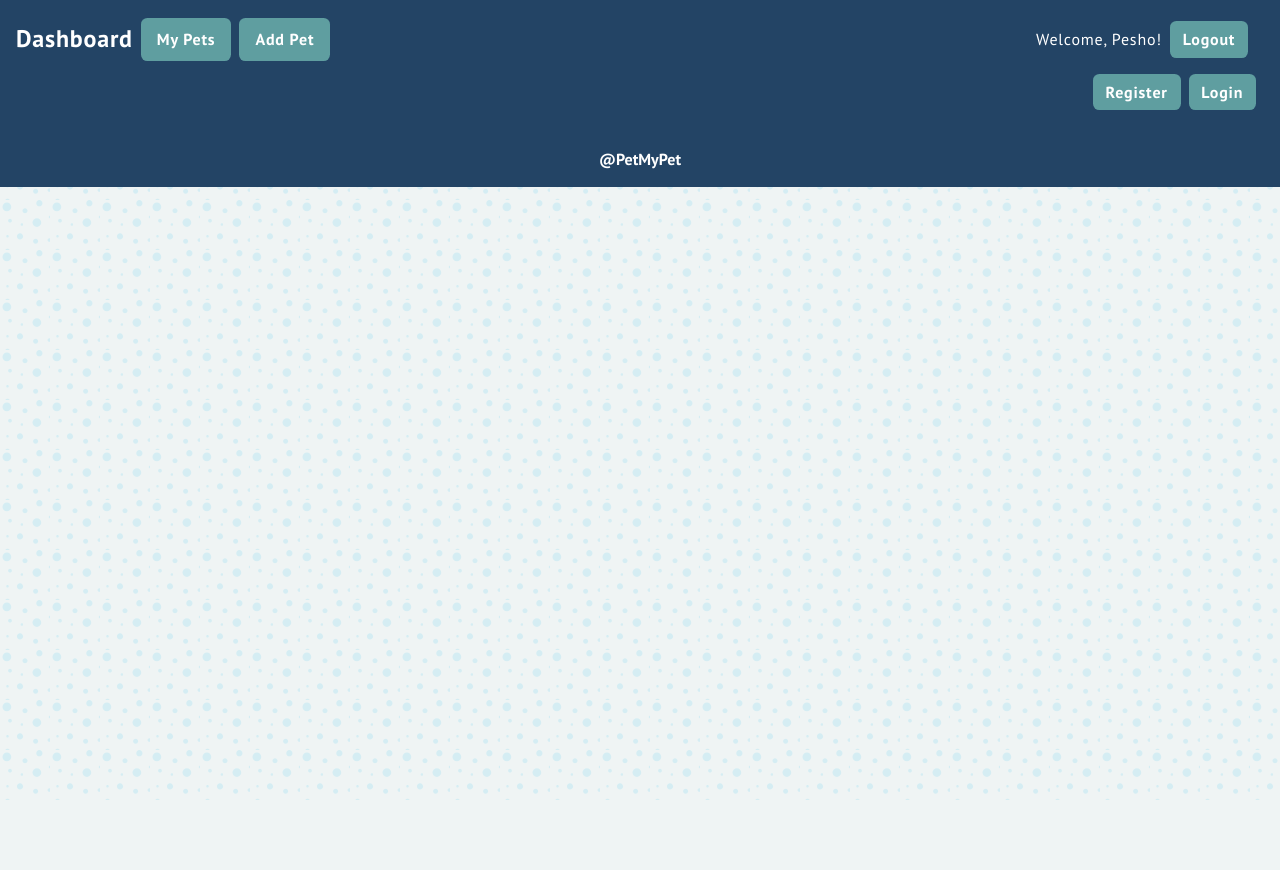
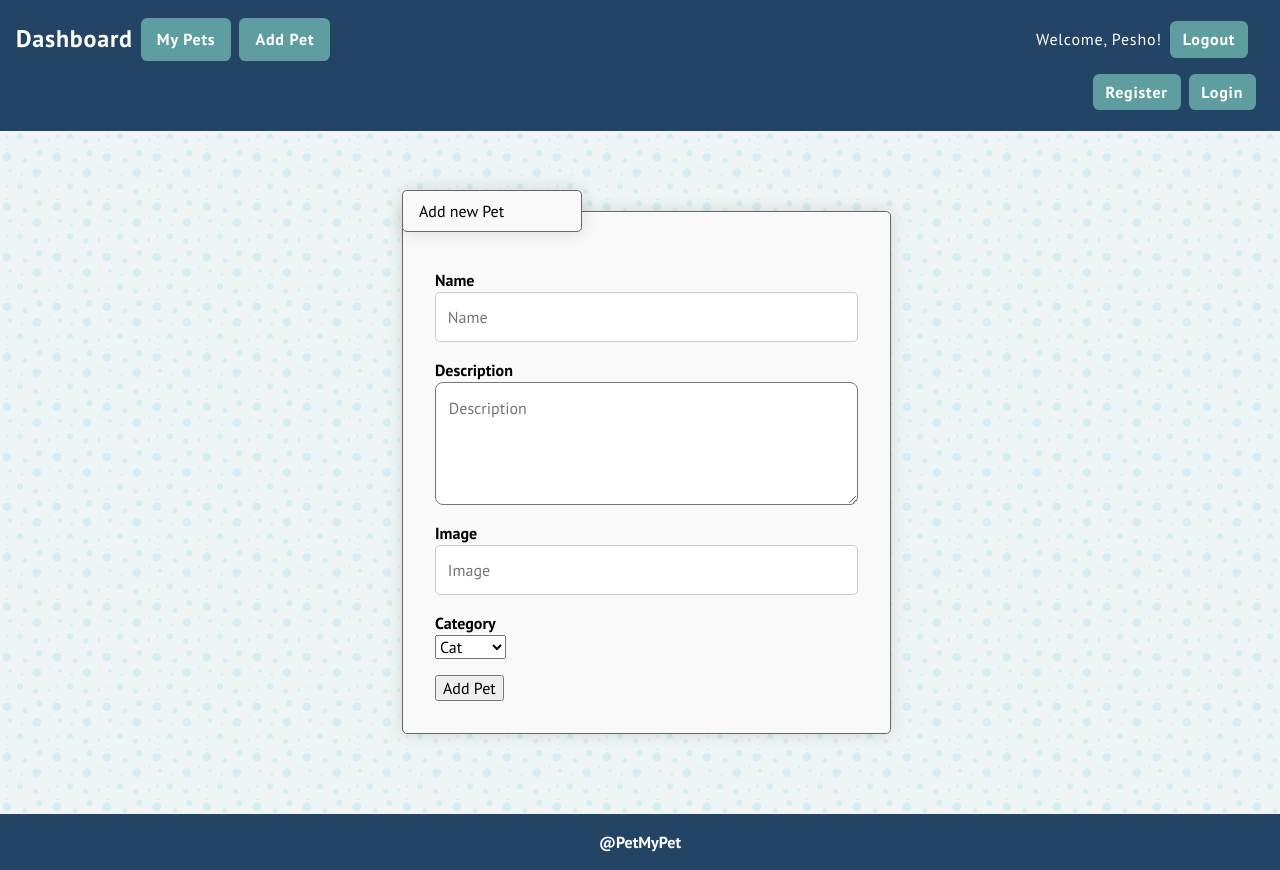
Before and after one commit to dzhaniivanov/react-demo, a React (Create React App) app: page /pets/create in a window 1280 px wide. Before the commit the page ends 800 px from the top, so only its background shows below. Built offline with nearby package versions, Linux system fonts and the light colour scheme; a web font is replaced by a local one.

Commit message:
add create form

```diff
--- a/src/App.js
+++ b/src/App.js
@@ -5,6 +5,8 @@ import Header from './components/Header/Header';
 import Footer from './components/Footer/Footer';
 import Categories from './components/Categories/Categories';
 import PetDetails from './components/PetDetails/PetDetails'
+import CreatePet from './components/CreatePet/CreatePet';
+
 
 
 
@@ -16,6 +18,8 @@ function App() {
         <Route path="/" exact component={Categories} />
         <Route path="/categories/:category" component={Categories} />
         <Route path="/pets/details/:petId" component={PetDetails} />
+        <Route path="/pets/create" component={CreatePet} />
+
       </Switch>
       <Footer />
     </div>
--- /dev/null
+++ b/src/components/CreatePet/CreatePet.js
@@ -0,0 +1,61 @@
+import * as petService from '../../services/petService';
+const CreatePet = ({
+    history
+}) => {
+    const onCreatePetSubmitHandler = (e) => {
+        e.preventDefault();
+        const { name, description, imageURL, category } = e.target;
+
+        petService.create(name.value, description.value, imageURL.value, category.value)
+            .then(()=>{
+                history.push('/')
+            })
+
+    }
+    return (
+        <section className="create">
+            <form onSubmit={onCreatePetSubmitHandler}>
+                <fieldset>
+                    <legend>Add new Pet</legend>
+                    <p className="field">
+                        <label for="name">Name</label>
+                        <span className="input">
+                            <input type="text" name="name" id="name" placeholder="Name" />
+                            <span className="actions"></span>
+                        </span>
+                    </p>
+                    <p className="field">
+                        <label for="description">Description</label>
+                        <span className="input">
+                            <textarea rows="4" cols="45" type="text" name="description" id="description"
+                                placeholder="Description"></textarea>
+                            <span className="actions"></span>
+                        </span>
+                    </p>
+                    <p className="field">
+                        <label for="image">Image</label>
+                        <span className="input">
+                            <input type="text" name="imageURL" id="image" placeholder="Image" />
+                            <span className="actions"></span>
+                        </span>
+                    </p>
+                    <p className="field">
+                        <label for="category">Category</label>
+                        <span className="input">
+                            <select type="text" name="category">
+                                <option value="Cat">Cat</option>
+                                <option value="Dog">Dog</option>
+                                <option value="Parrot">Parrot</option>
+                                <option value="Reptile">Reptile</option>
+                                <option value="Other">Other</option>
+                            </select>
+                            <span className="actions"></span>
+                        </span>
+                    </p>
+                    <input className="button" type="submit" className="submit" value="Add Pet" />
+                </fieldset>
+            </form>
+        </section>
+    )
+}
+export default CreatePet;
--- a/src/components/Header/Header.js
+++ b/src/components/Header/Header.js
@@ -1,13 +1,13 @@
-
+import { Link } from 'react-router-dom';
 const Header = () => {
     return (
         <header id="site-header">
             <nav className="navbar">
                 <section className="navbar-dashboard">
                     <div className="first-bar">
-                        <a href="#">Dashboard</a>
-                        <a className="button" href="#">My Pets</a>
-                        <a className="button" href="#">Add Pet</a>
+                        <Link to="/">Dashboard</Link>
+                        <Link className="button" to="/pets">My Pets</Link>
+                        <Link className="button" to="/pets/create">Add Pet</Link>
                     </div>
                     <div className="second-bar">
                         <ul>
--- a/src/services/petService.js
+++ b/src/services/petService.js
@@ -3,7 +3,7 @@ const url = 'http://localhost:5000/pets';
 
 
 export const getAll = (category = '') => {
-    let petsUrl=url + ((category && category != 'all') ? `?category=${category}` : '');
+    let petsUrl = url + ((category && category != 'all') ? `?category=${category}` : '');
 
     return fetch(petsUrl)
         .then(res => res.json())
@@ -17,3 +17,19 @@ export const getOne = (petId) => {
         .catch(err => console.log(err));
 
 }
+
+export const create = (petName, description, imageURL, category) => {
+    let pet = {
+        name: petName,
+        description,
+        imageURL,
+        category,
+    }
+    return fetch(url,{
+        method: 'post',
+        headers: {
+            'Content-Type': 'application/json'
+        },
+        body: JSON.stringify(pet)
+    });
+};
```
Also changed, not shown: resources/index.html (+1 -43 lines).
